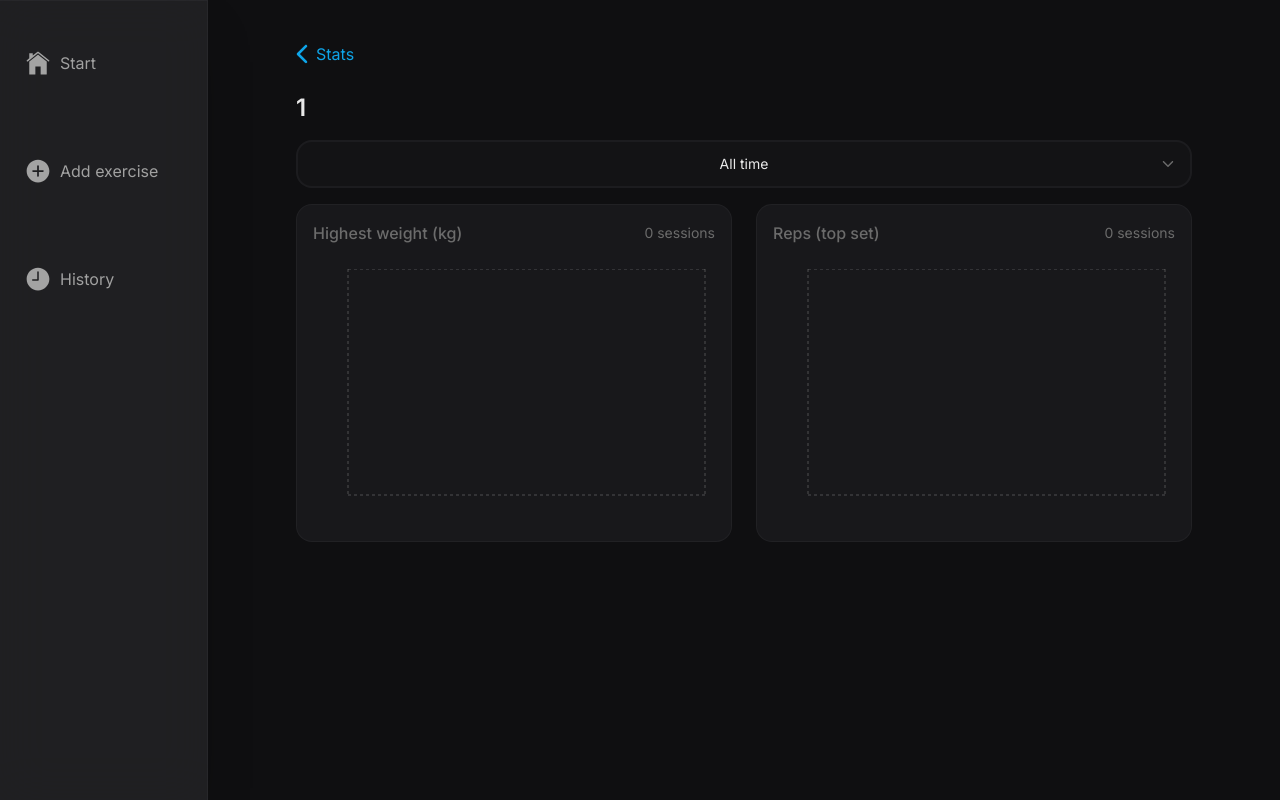
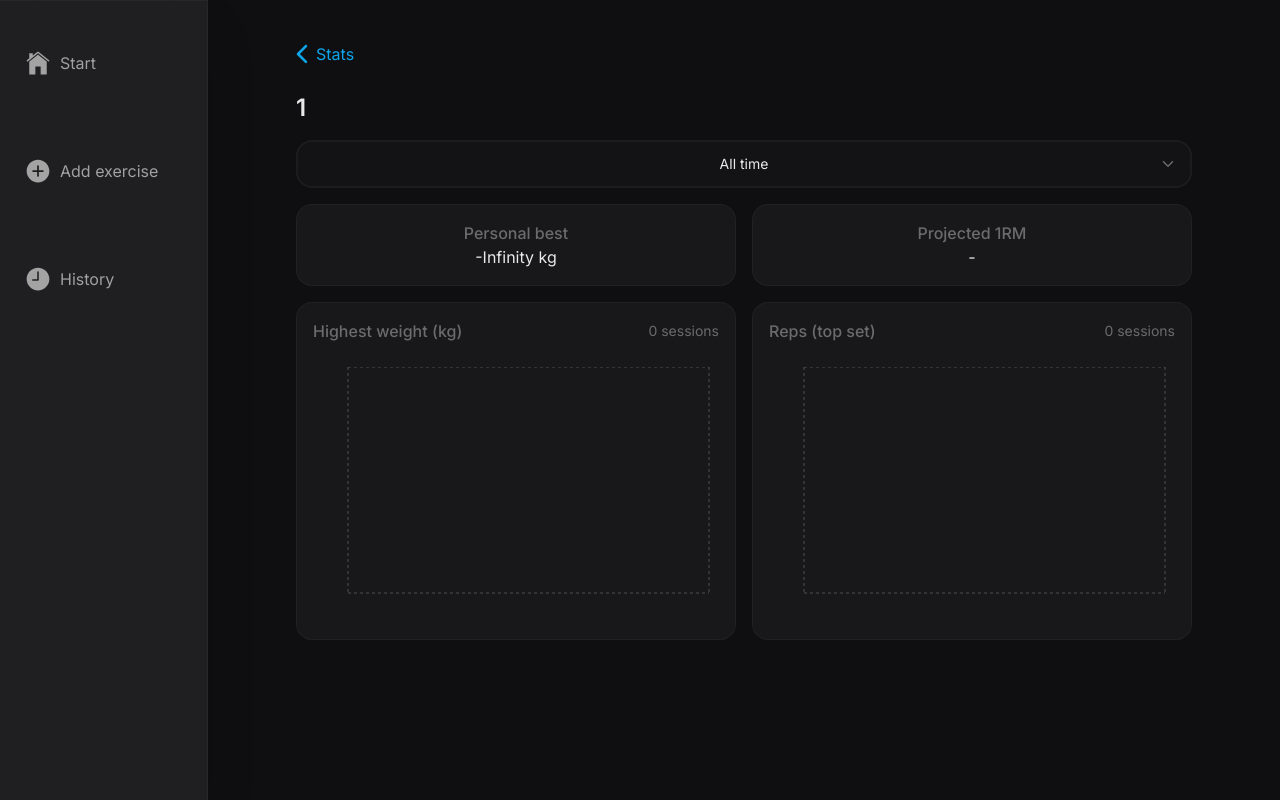
Before and after one commit to alexanderiksson/barbellbook, a React (Vite) app: page /#/stats/1 in a window 1280 px wide. Built offline with nearby package versions, Linux system fonts and the light colour scheme.

Commit message:
Added pb stat and 1rm calculation

```diff
--- a/src/pages/ExerciseStats.tsx
+++ b/src/pages/ExerciseStats.tsx
@@ -51,6 +51,27 @@ export default function ExerciseStats() {
         }
     }, [selectedYear]);
 
+    const calculateProjected1RM = useMemo(() => {
+        return (data: { date: string; Weight: number; Reps: number }[]): string => {
+            const threeMonthsAgo = new Date();
+            threeMonthsAgo.setMonth(threeMonthsAgo.getMonth() - 3);
+
+            const recentData = data.filter((item) => new Date(item.date) >= threeMonthsAgo);
+
+            if (recentData.length < 3) {
+                return "-";
+            }
+
+            const oneRepMaxes = recentData.map((item) => {
+                const { Weight, Reps } = item;
+                return Weight * (1 + Reps / 30);
+            });
+
+            const maxOneRepMax = Math.max(...oneRepMaxes);
+            return `${Math.round(maxOneRepMax * 10) / 10} kg`;
+        };
+    }, [data]);
+
     return (
         <div className="content">
             <BackButton label="Stats" to="/stats" />
@@ -65,7 +86,18 @@ export default function ExerciseStats() {
                 ))}
             </Select>
 
-            <section className="grid grid-cols-1 lg:grid-cols-2 gap-6 mb-8">
+            <section className="grid grid-cols-2 gap-4 mb-4">
+                <div className="bg-secondary p-4 rounded-2xl border border-border/20 flex flex-col items-center">
+                    <h2 className="font-medium text-text-grey">Personal best</h2>
+                    <span>{Math.max(...data.map((item) => item.Weight))} kg</span>
+                </div>
+                <div className="bg-secondary p-4 rounded-2xl border border-border/20 flex flex-col items-center">
+                    <h2 className="font-medium text-text-grey">Projected 1RM</h2>
+                    <span>{calculateProjected1RM(data)}</span>
+                </div>
+            </section>
+
+            <section className="grid grid-cols-1 lg:grid-cols-2 gap-4 mb-8">
                 <div className="bg-secondary p-4 rounded-2xl border border-border/20">
                     <div className="flex justify-between items-center gap-x-4 gap-y-2 flex-wrap mb-6">
                         <h2 className="font-medium text-text-grey">Highest weight (kg)</h2>
```
